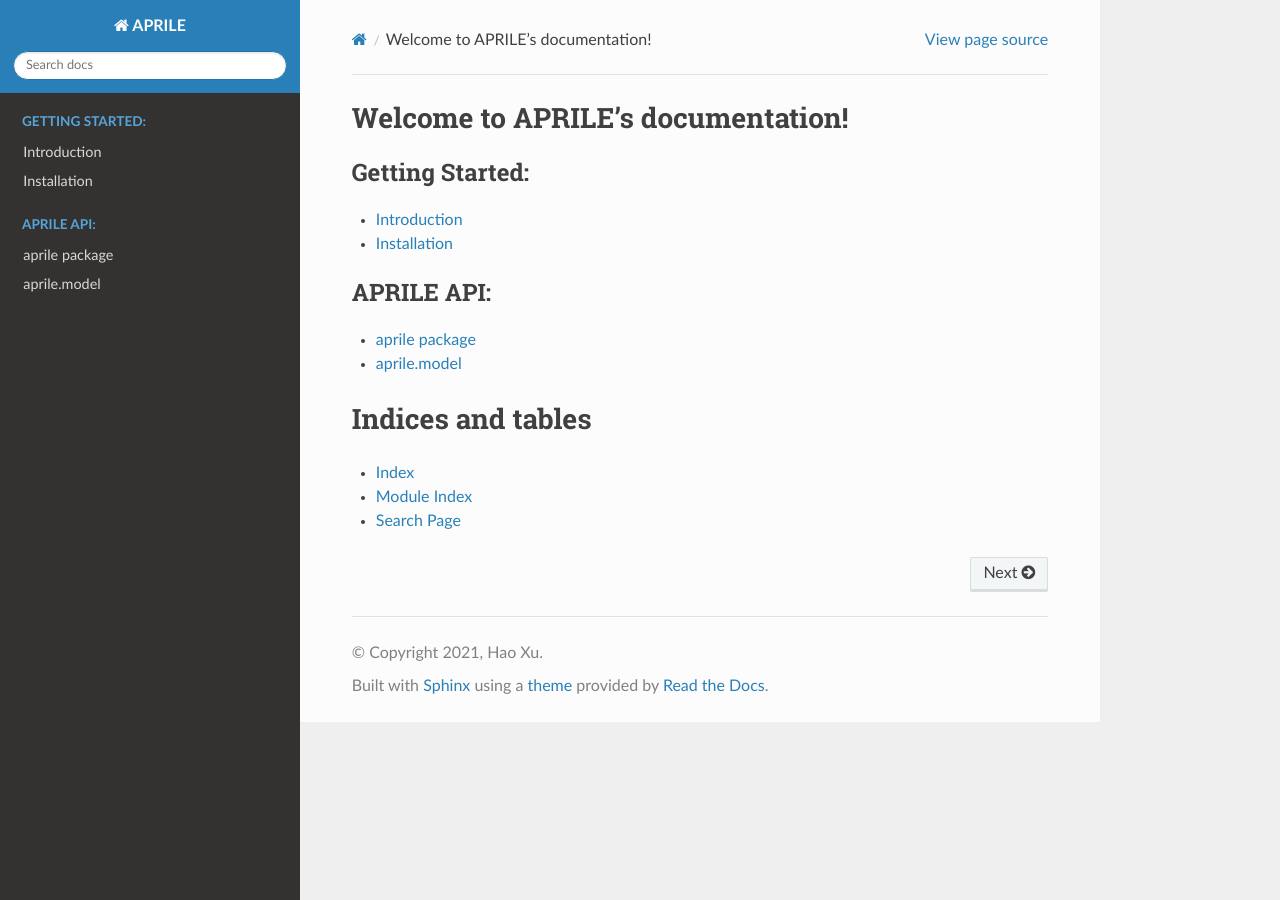
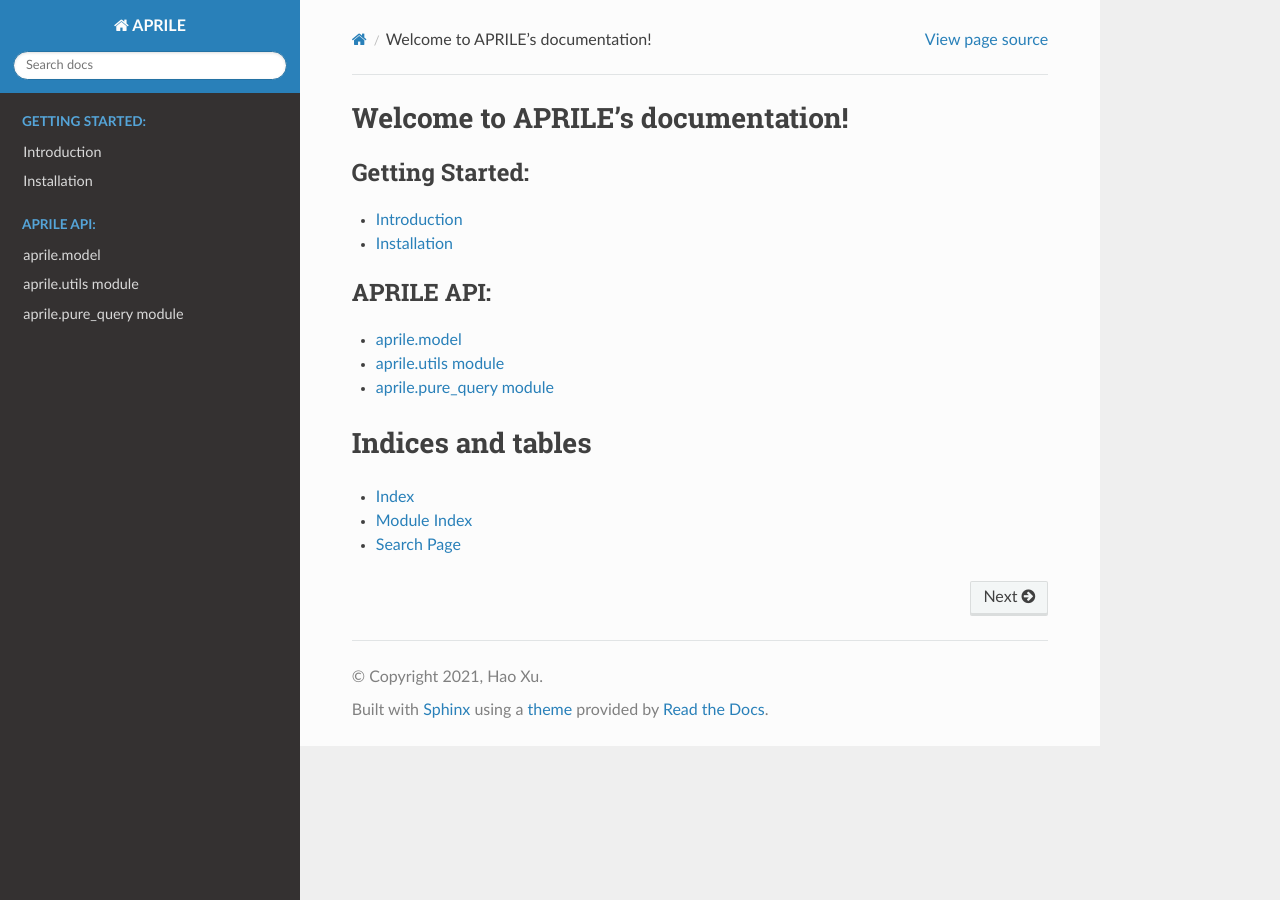
Before and after one commit to NYXFLOWER/APRILE, a Sphinx documentation site: the page built from docs/source/index.rst, in a window 1280 px wide. Built offline with Sphinx 7.4.7 and the Read the Docs theme 2.0.0, drawn with Linux system fonts in a browser that asks for light colours.

Commit message:
change docs structure

```diff
--- /dev/null
+++ b/docs/source/aprile.pure_query.rst
@@ -0,0 +1,7 @@
+aprile.pure\_query module
+=========================
+
+.. automodule:: aprile.pure_query
+   :members:
+   :undoc-members:
+   :show-inheritance:
--- /dev/null
+++ b/docs/source/aprile.utils.rst
@@ -0,0 +1,7 @@
+aprile.utils module
+===================
+
+.. automodule:: aprile.utils
+   :members:
+   :undoc-members:
+   :show-inheritance:
--- a/docs/source/index.rst
+++ b/docs/source/index.rst
@@ -17,8 +17,9 @@ Welcome to APRILE's documentation!
    :maxdepth: 1
    :caption: APRILE API:
 
-   aprile
    aprile.model
+   aprile.utils
+   aprile.pure_query
 
 Indices and tables
 ==================
```
